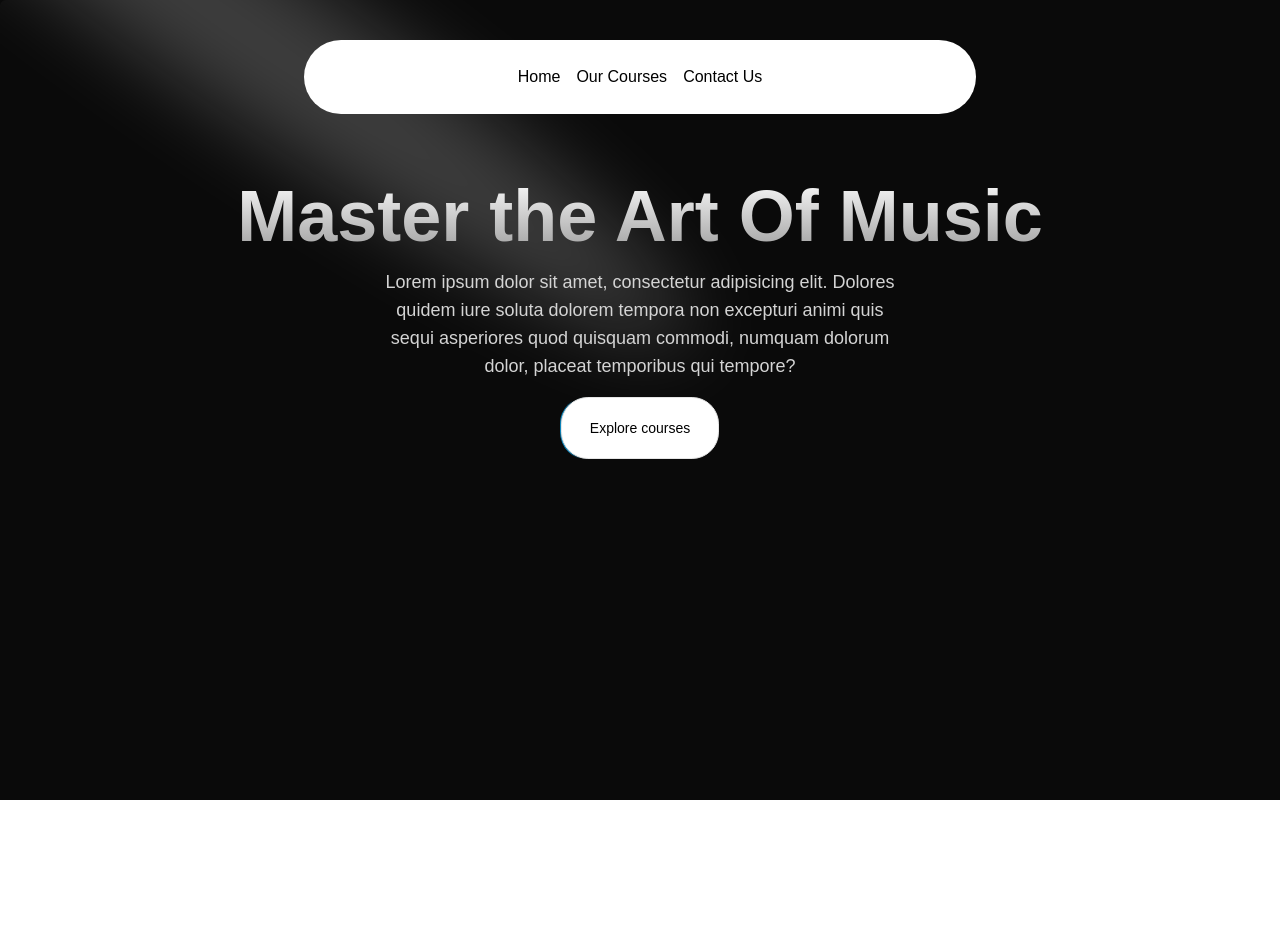
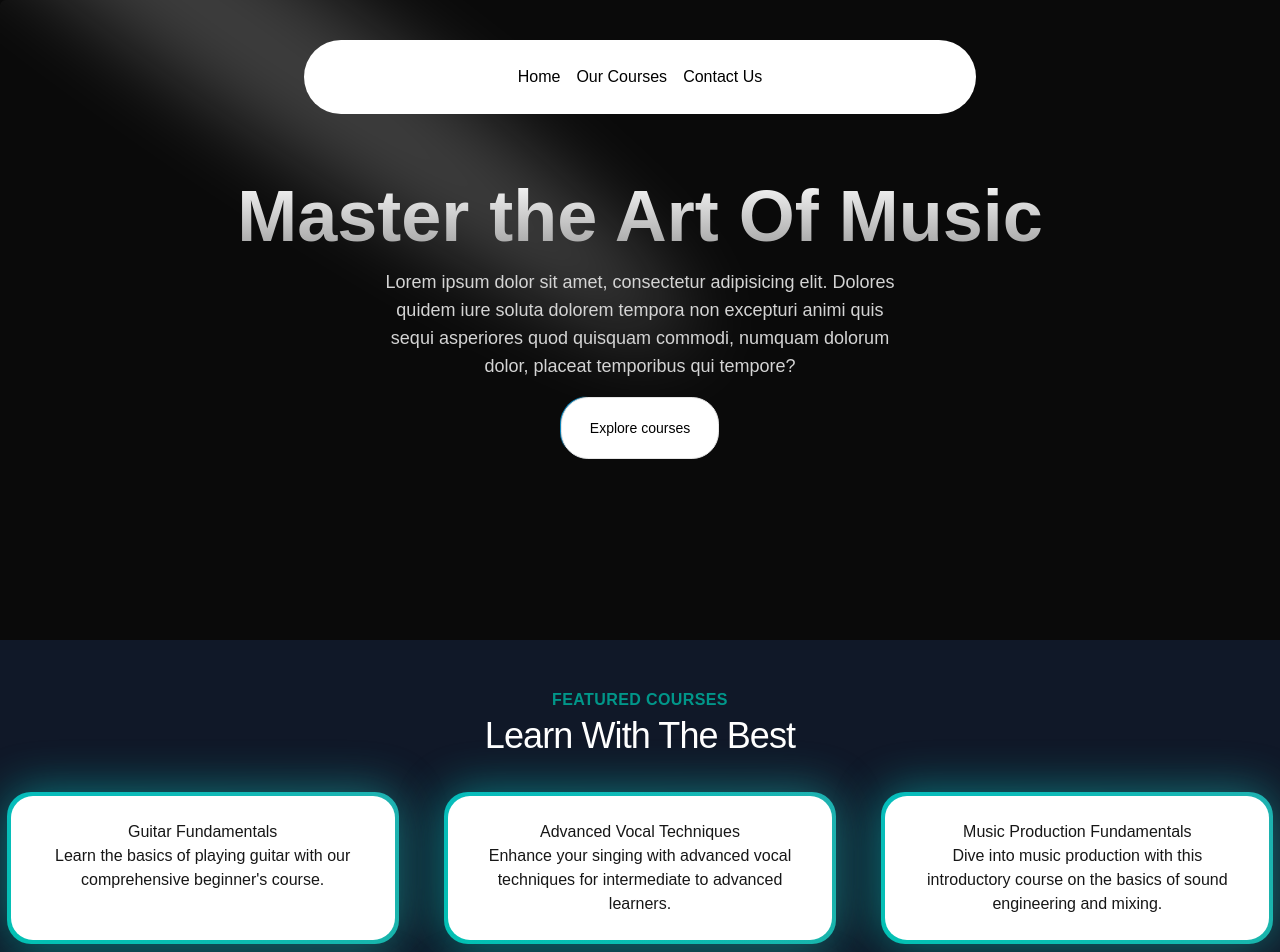
Before and after one commit to adityasinghchouhan1/Musicnext, a Next.js app: page / in a window 1280 px wide. Shown: the top 952 px of the page. Before the commit the page ends 800 px from the top, so only its background shows below. Built offline with nearby package versions, Linux system fonts and the light colour scheme.

Commit message:
adding Features Coreses componenet

```diff
--- /dev/null
+++ b/src/app/components/FeacturesCourses.tsx
@@ -0,0 +1,47 @@
+import Link from 'next/link'
+import CData from '../data/music_courses.json'
+import { BackgroundGradient } from './ui/background-gradient'
+
+ interface Course{
+   id: number,
+        title: String,
+        slug: String,
+        description: String,
+        price:number,
+        instructor: String,
+        isFeatured: boolean,
+}
+
+const FeacturesCourses = () => {
+
+ const fcourses= CData.courses.filter((course:Course)=>course.isFeatured )
+
+  return (
+    <>
+    <div className='py-12 bg-gray-900'>
+      <div>
+        <div className="text-center">
+          <h2 className='text-base text-teal-600 font-semibold tracking-wide'>FEATURED COURSES</h2>
+          <p className='mt-2 text-3xl leading-8 sm:text-4xl tracking-tight text-white'>Learn With The Best</p>
+        </div>
+      </div>
+      <div className='mt-10'>
+      <div className='grid grid-cols-1 md:grid-cols-2 lg:grid-cols-3 gap-8 justify-center'>
+        {fcourses.map((course:Course)=>(<div className='flex justify-center' key={course.id}>
+          <BackgroundGradient className='flex flex-col rounded-[22px] bg-white dark:bg-zinc-900 overflow-hidden h-full max-w-sm'>
+            <div className='p-4 sm:p-6 flex flex-col items-center text-center flex-grow'>
+              <p>{course.title}</p>
+              <p>{course.description}</p>
+            </div>
+          </BackgroundGradient>
+        </div>) )}
+      </div>
+      </div>
+      <div className='mt-20 text-center'>
+        <Link href={'/courses'} className='bg-white'>
+        View All Courses</Link>
+        </div></div></>
+  )
+}
+
+export default FeacturesCourses
--- /dev/null
+++ b/src/app/components/ui/background-gradient.tsx
@@ -0,0 +1,73 @@
+'use client'
+import { cn } from "../../utils/utils";
+import React from "react";
+import { motion } from "motion/react";
+
+export const BackgroundGradient = ({
+  children,
+  className,
+  containerClassName,
+  animate = true,
+}: {
+  children?: React.ReactNode;
+  className?: string;
+  containerClassName?: string;
+  animate?: boolean;
+}) => {
+  const variants = {
+    initial: {
+      backgroundPosition: "0 50%",
+    },
+    animate: {
+      backgroundPosition: ["0, 50%", "100% 50%", "0 50%"],
+    },
+  };
+  return (
+    <div className={cn("relative p-[4px] group", containerClassName)}>
+      <motion.div
+        variants={animate ? variants : undefined}
+        initial={animate ? "initial" : undefined}
+        animate={animate ? "animate" : undefined}
+        transition={
+          animate
+            ? {
+                duration: 5,
+                repeat: Infinity,
+                repeatType: "reverse",
+              }
+            : undefined
+        }
+        style={{
+          backgroundSize: animate ? "400% 400%" : undefined,
+        }}
+        className={cn(
+          "absolute inset-0 rounded-3xl z-[1] opacity-60 group-hover:opacity-100 blur-xl  transition duration-500 will-change-transform",
+          " bg-[radial-gradient(circle_farthest-side_at_0_100%,#00ccb1,transparent),radial-gradient(circle_farthest-side_at_100%_0,#7b61ff,transparent),radial-gradient(circle_farthest-side_at_100%_100%,#ffc414,transparent),radial-gradient(circle_farthest-side_at_0_0,#1ca0fb,#141316)]"
+        )}
+      />
+      <motion.div
+        variants={animate ? variants : undefined}
+        initial={animate ? "initial" : undefined}
+        animate={animate ? "animate" : undefined}
+        transition={
+          animate
+            ? {
+                duration: 5,
+                repeat: Infinity,
+                repeatType: "reverse",
+              }
+            : undefined
+        }
+        style={{
+          backgroundSize: animate ? "400% 400%" : undefined,
+        }}
+        className={cn(
+          "absolute inset-0 rounded-3xl z-[1] will-change-transform",
+          "bg-[radial-gradient(circle_farthest-side_at_0_100%,#00ccb1,transparent),radial-gradient(circle_farthest-side_at_100%_0,#7b61ff,transparent),radial-gradient(circle_farthest-side_at_100%_100%,#ffc414,transparent),radial-gradient(circle_farthest-side_at_0_0,#1ca0fb,#141316)]"
+        )}
+      />
+
+      <div className={cn("relative z-10", className)}>{children}</div>
+    </div>
+  );
+};
--- a/src/app/page.tsx
+++ b/src/app/page.tsx
@@ -1,9 +1,11 @@
+import FeacturesCourses from "./components/FeacturesCourses";
 import HeroSection from "./components/HeroSection";
 
 export default function Home(){
   return(
     <main className="min-h-screen bg-black/[0.96] antialiased bg-grid-white/[0.02]">
     <HeroSection/>
+    <FeacturesCourses/>
 </main>
   )
 }
```
